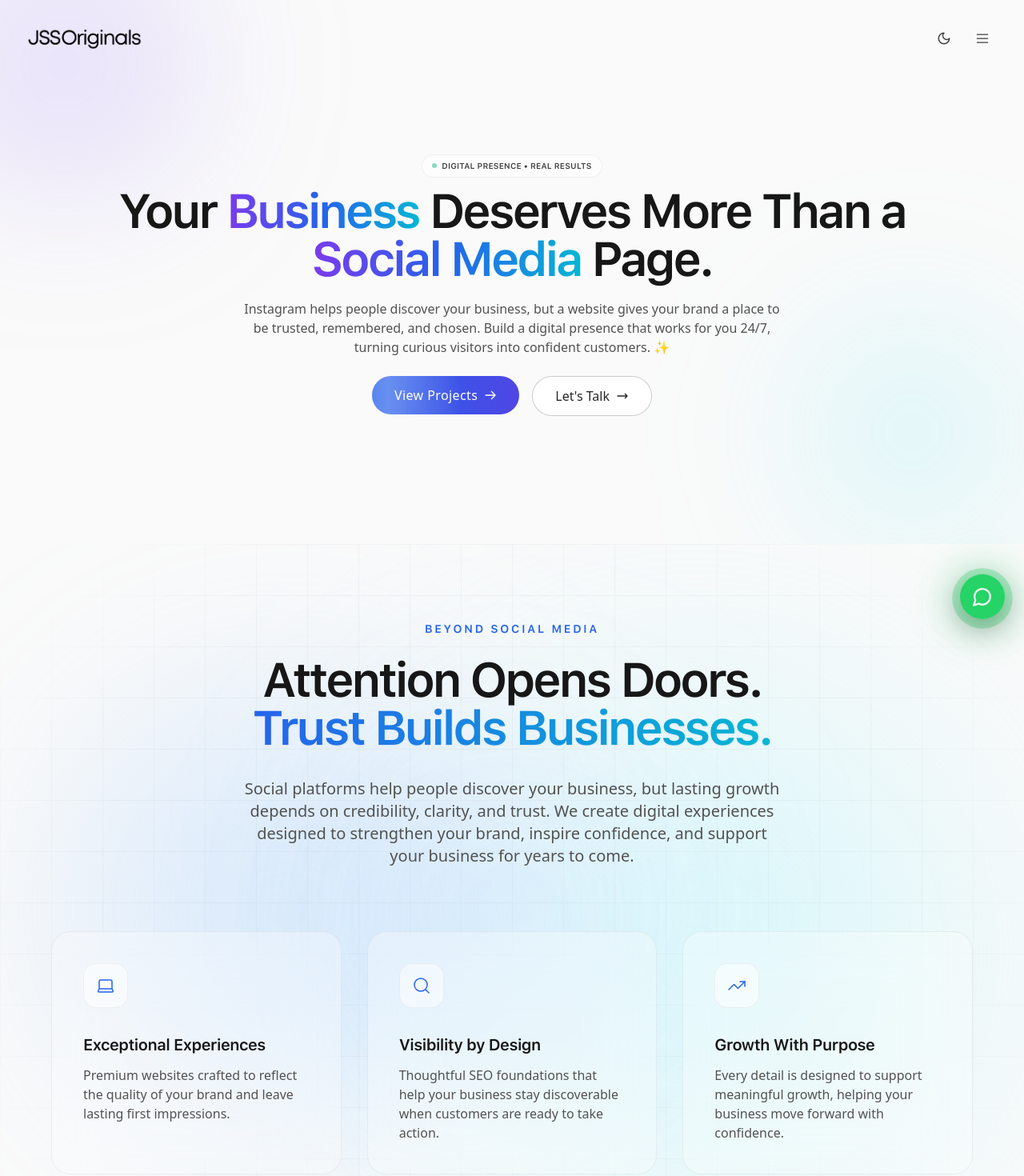
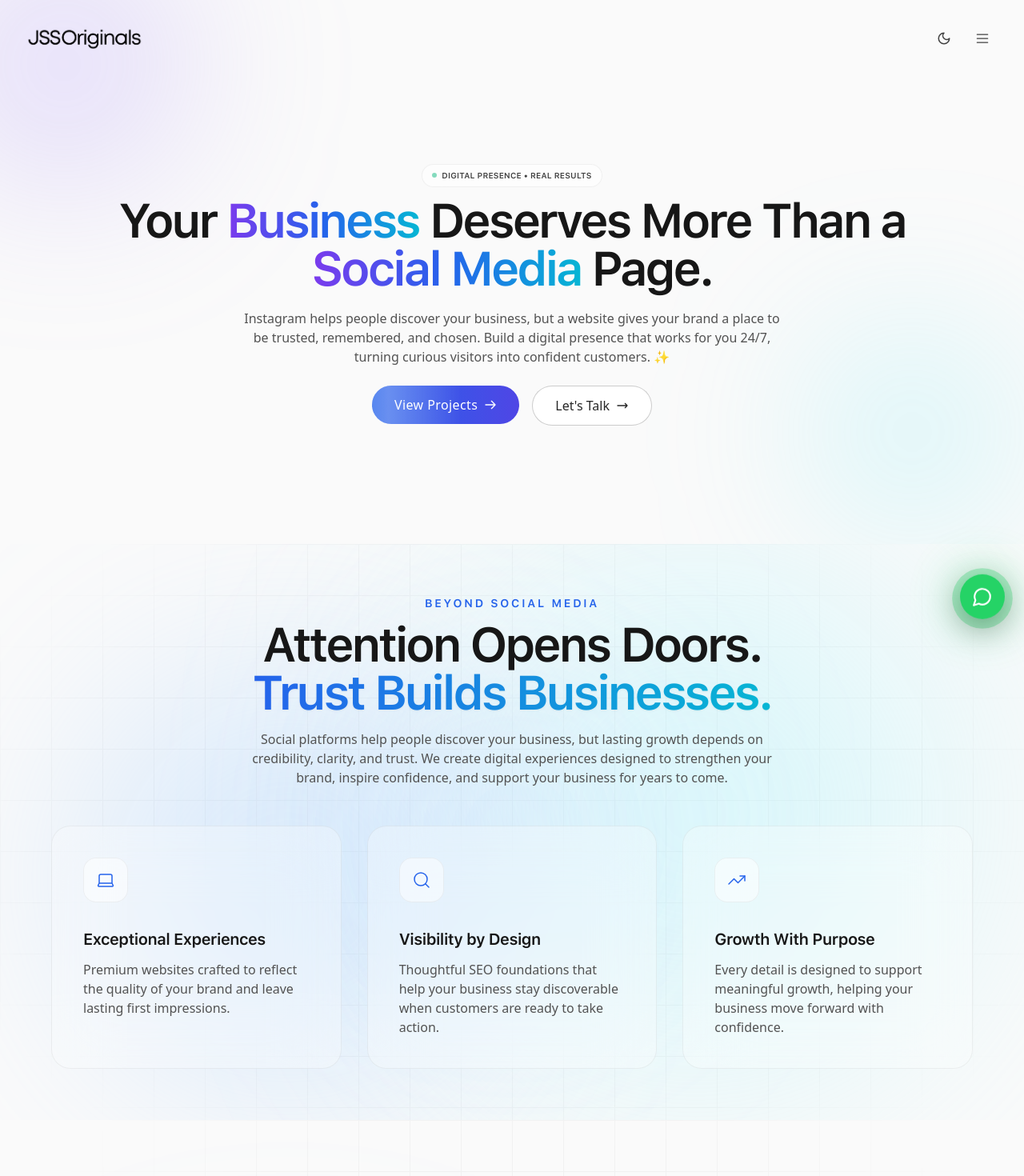
Before and after one commit to jitendra-math/Agency-Website, a Next.js app: page / in a window 1280 px wide. Shown: the top 1470 px of the page at 80% size. Built offline with nearby package versions, Linux system fonts and the light colour scheme; a web font is replaced by a local one.

Commit message:
Update via Repo Manager 🚀

```diff
--- a/src/components/sections/AboutPreview.js
+++ b/src/components/sections/AboutPreview.js
@@ -34,7 +34,7 @@ export default function AboutPreview() {
     <section
       className="
         relative isolate overflow-hidden
-        px-6 pt-24 pb-32
+        px-6 pt-16 pb-16
         bg-[#fafafa] dark:bg-[#050505]
         transition-colors duration-500
       "
@@ -119,7 +119,7 @@ export default function AboutPreview() {
           viewport={{ once: true, margin: "-100px" }}
           className="text-center max-w-3xl mx-auto"
         >
-          <p className="text-xs sm:text-sm font-semibold uppercase tracking-[0.2em] text-blue-600 dark:text-blue-400 mb-6">
+          <p className="text-xs sm:text-sm font-semibold uppercase tracking-[0.2em] text-blue-600 dark:text-blue-400 mb-3">
             Beyond Social Media
           </p>
 
@@ -139,7 +139,7 @@ export default function AboutPreview() {
 
           <p
             className="
-            mt-8 text-base sm:text-lg md:text-xl leading-relaxed
+            mt-4 text-[14px] sm:text-base leading-relaxed
             text-neutral-600 dark:text-neutral-400
             font-medium max-w-2xl mx-auto
           "
@@ -151,7 +151,7 @@ export default function AboutPreview() {
         {/* ===================================== */}
         {/* LIGHTWEIGHT BENTO BOX CARDS */}
         {/* ===================================== */}
-        <div className="mt-20 grid grid-cols-1 md:grid-cols-3 gap-6 sm:gap-8">
+        <div className="mt-12 grid grid-cols-1 md:grid-cols-3 gap-6 sm:gap-8">
           {items.map((item, index) => {
             const Icon = item.icon;
 
--- a/src/components/sections/HeroSection.js
+++ b/src/components/sections/HeroSection.js
@@ -14,7 +14,7 @@ export default function HeroSection() {
         relative isolate overflow-hidden
         min-h-[85vh]
         flex items-center justify-center
-        px-4 pt-16 pb-8
+        px-4 pt-16 pb-2
         bg-[#fafafa] dark:bg-[#050505]
       "
     >
```
